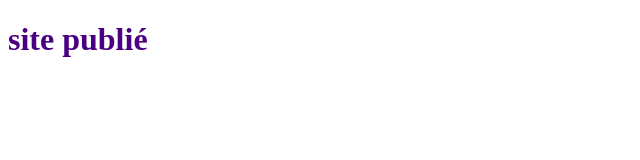
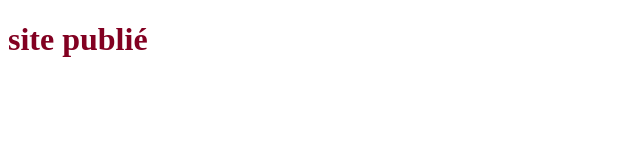
Before and after one commit to sagimosa/testGh, a plain HTML site: page index.html in a window 1280 px wide. Shown: the whole page, without its empty margins (0-640 px from the left). Drawn offline with Linux system fonts and the light colour scheme.

Commit message:
changement color h1

```diff
--- a/style.css
+++ b/style.css
@@ -1,3 +1,3 @@
 h1 {
-  color: indigo;
+  color: rgb(130, 0, 33);
 }
```
